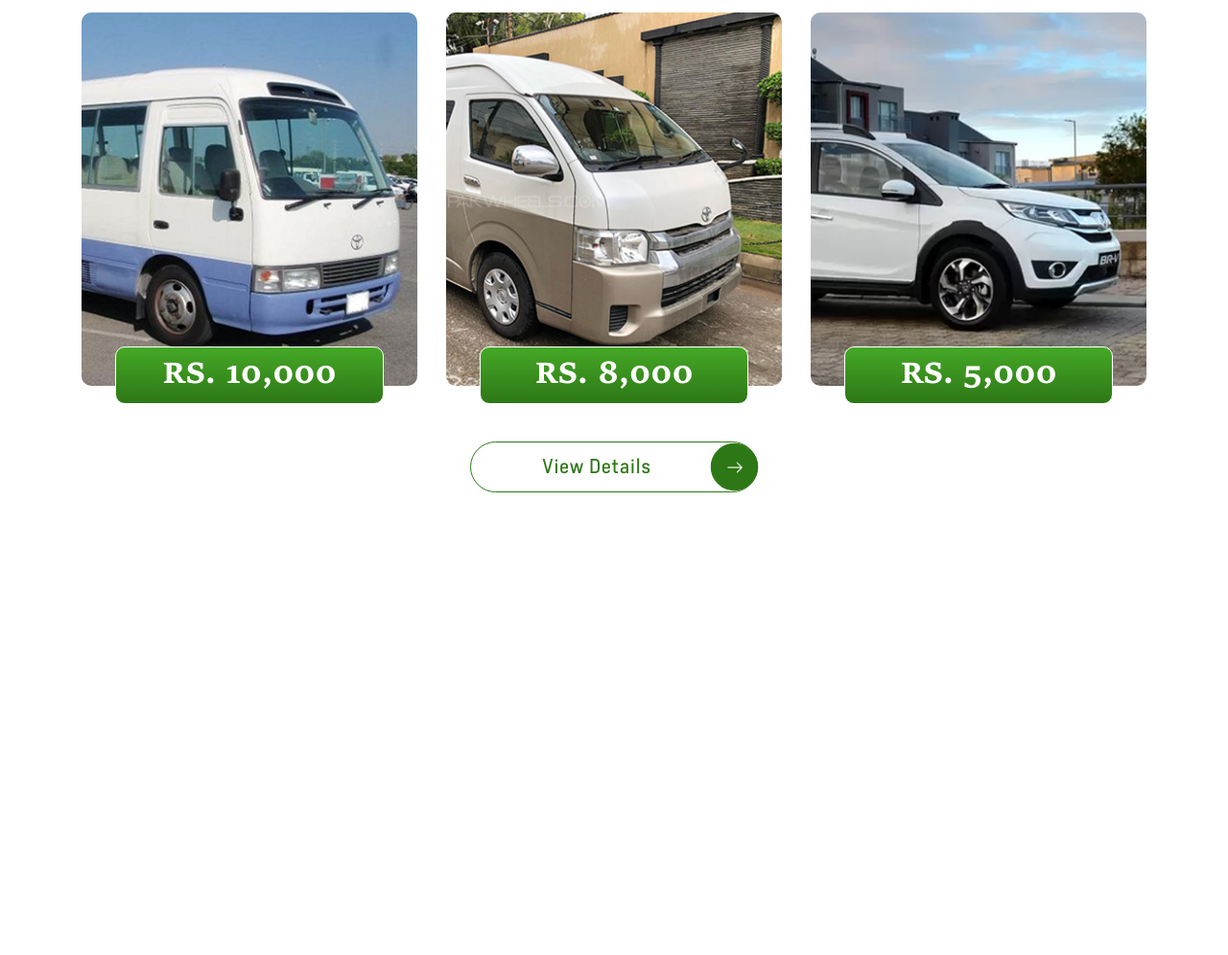
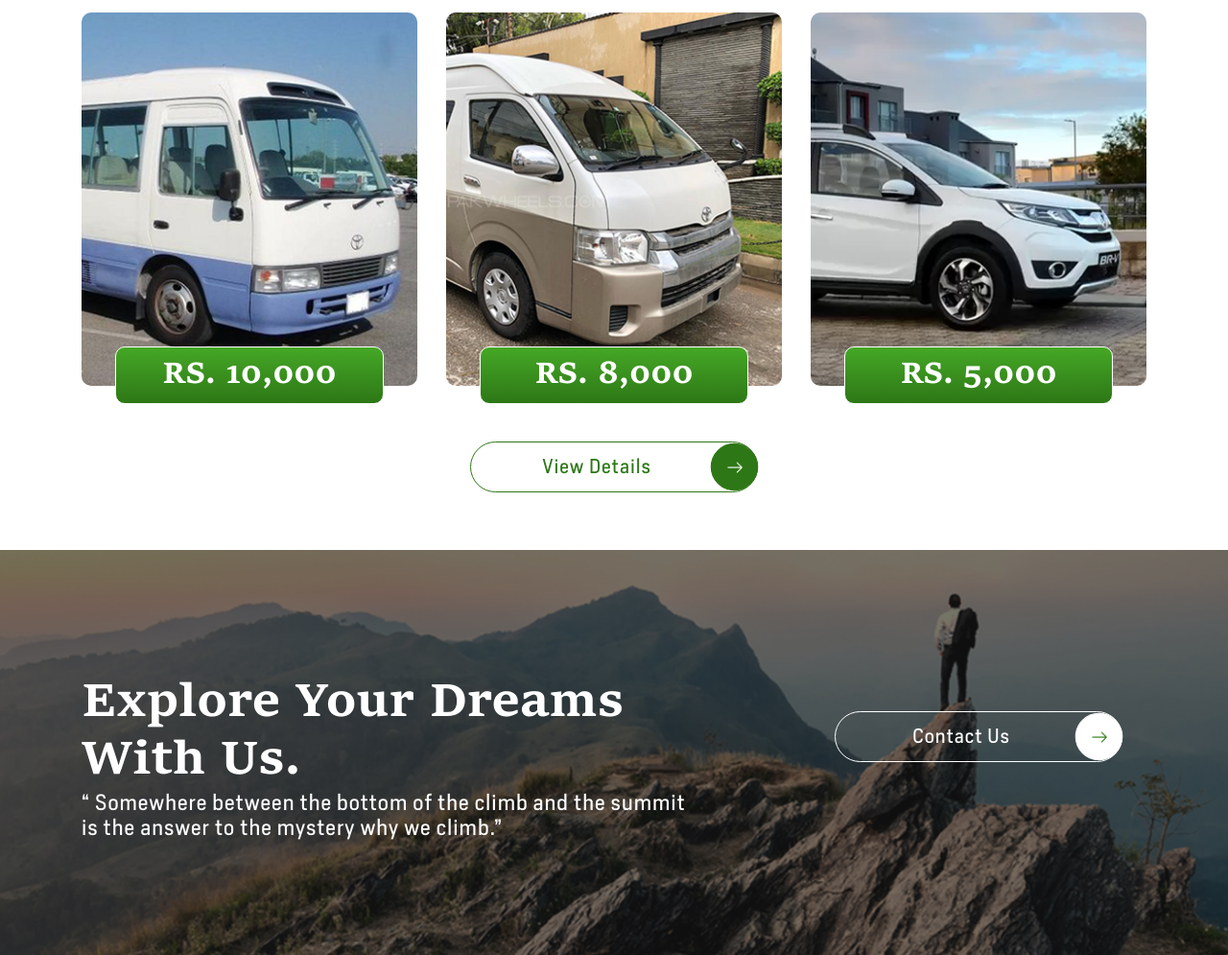
Before and after one commit to ArslanAmeer/BBT-NatureExplorer-ProjectUI, a website: page public/index.html in a window 1280 px wide. Shown: the part 4064-5059 px from the top of the page at 96% size. Before the commit the page ends 4637 px from the top, so only its background shows below. Drawn offline with Linux system fonts and the light colour scheme; files whose address does not match are found by name; a web font is replaced by a local one.

Commit message:
✨👍 Add: End Banner Added

```diff
--- /dev/null
+++ b/public/assets/src/less/modules/endBanner.less
@@ -0,0 +1,78 @@
+div.end-banner {
+    background-image: url("../../images/banner-croped.png");
+    background-size: cover;
+    background-position: right center;
+    position: relative;
+    padding: 120px 0;
+
+    &:before {
+        content: "";
+        width: 100%;
+        height: 100%;
+        background-color: #1a1a1a;
+        opacity: .6;
+        position: absolute;
+        top: 0;
+        left: 0;
+    }
+
+    .text-wrap {
+        margin-top: 10px;
+
+        h1 {
+            .resetmp;
+            font-family: "Sitka";
+            color: @light-font-color;
+            text-transform: capitalize;
+            font-size: 50px;
+        }
+
+        h4 {
+            .resetmp;
+            font-family: "HeronSans-Regular";
+            color: @light-font-color;
+            letter-spacing: 1px;
+            font-weight: lighter;
+            font-size: 22px;
+        }
+    }
+
+    button {
+        .myButton;
+
+        border: 1px solid white;
+        box-shadow: none;
+        width: 300px;
+
+        span {
+            color: white;
+            width: 75%;
+            text-align: center;
+            padding-left: 10px;
+            margin: 0 auto;
+            font-size: 20px;
+        }
+
+        div {
+            display: inline-block;
+            border-radius: 50%;
+            border: 1px solid white;
+            width: 45px;
+            height: 45px;
+            background-color: white;
+            display: -ms-flexbox;
+            display: flex;
+            -ms-flex-pack: center;
+            justify-content: center;
+            -ms-flex-align: center;
+            align-items: center;
+            transform: scale(1.1);
+            margin-right: 1px;
+
+            img {
+                width: 14px;
+                transition: all .4s;
+            }
+        }
+    }
+}
--- a/public/index.html
+++ b/public/index.html
@@ -627,6 +627,32 @@
                 </div>
             </section>
 
+            <!-- End Page Banner -->
+            <div class="end-banner">
+                <div class="container">
+                    <div class="row">
+                        <div class="col-lg-7">
+                            <div class="text-wrap">
+                                <h1>
+                                    Explore Your Dreams With Us.
+                                </h1>
+                                <h4>
+                                    “ Somewhere between the bottom of the climb and the summit
+                                    is the answer to the mystery why we climb.”
+                                </h4>
+                            </div>
+                        </div>
+                        <div class="col-lg-4 offset-lg-1 mt-3 mt-lg-0">
+                            <button onclick="window.location.href='contact.html'" class="mt-3 mt-md-5 mx-auto">
+                                <span>Contact Us</span>
+                                <div><img src="assets/images/right-arrow.png" alt="arrow"></div>
+                            </button>
+                        </div>
+                    </div>
+                </div>
+            </div>
+
+
         </main>
 
         <!-- JavaScript Files -->
```
Also changed, not shown: public/assets/dist/css/styles.min.css, 1 other file.
